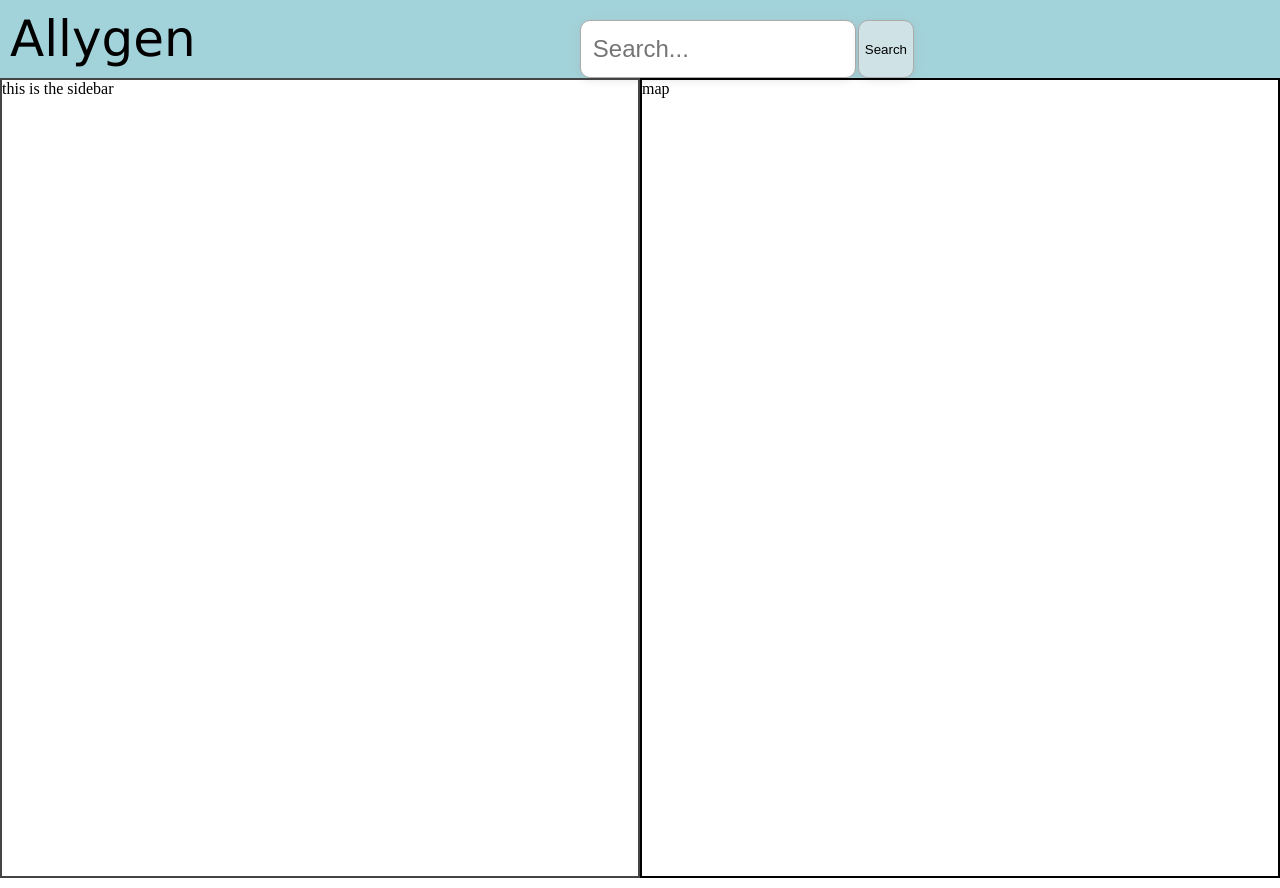
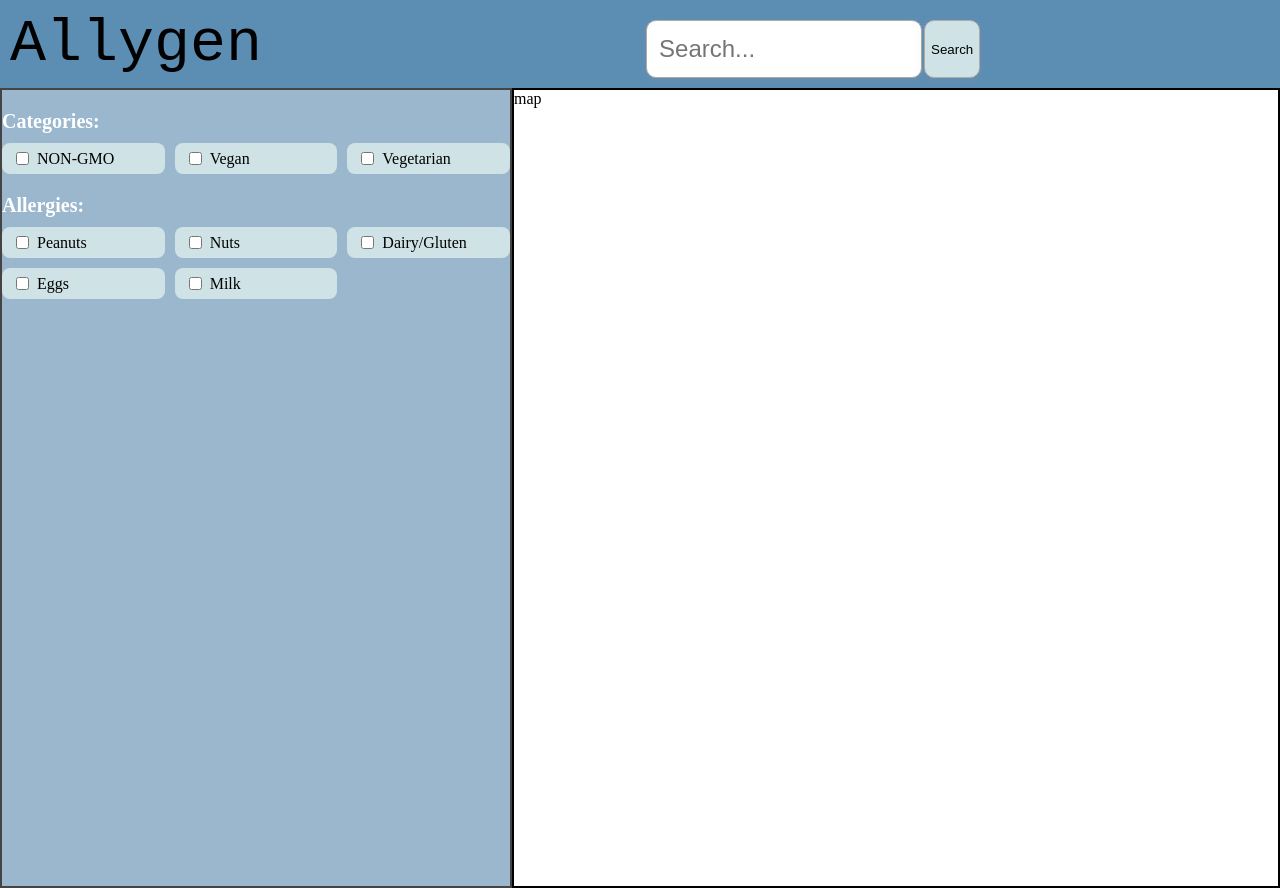
Before and after one commit to alexolotl1/Allygen, a plain HTML site: page index.html in a window 1280 px wide. Drawn offline with Linux system fonts and the light colour scheme.

Commit message:
Adding Categories

```diff
--- a/index.html
+++ b/index.html
@@ -13,7 +13,26 @@
         </div>
     </div>
     <div id="container">
-      <div id="sidebar">this is the sidebar</div>
+      <div id="sidebar">
+        <div class="filter-group">
+            <h3 class="filter-title">Categories:</h3>
+                <div class="filter-options">
+                <label><input type="checkbox" name="category" value="non-gmo"> NON-GMO</label>
+                <label><input type="checkbox" name="category" value="vegan"> Vegan</label>
+                <label><input type="checkbox" name="category" value="vegetarian"> Vegetarian</label>
+            </div>
+        </div>
+        <div class="filter-group">
+            <h3 class="filter-title">Allergies:</h3>
+                <div class="filter-options">
+                    <label><input type="checkbox" name="allergy" value="peanuts"> Peanuts</label>
+                    <label><input type="checkbox" name="allergy" value="nuts"> Nuts</label>
+                    <label><input type="checkbox" name="allergy" value="dairy"> Dairy/Gluten</label>
+                    <label><input type="checkbox" name="allergy" value="eggs"> Eggs</label>
+                    <label><input type="checkbox" name="allergy" value="milk"> Milk</label>
+                </div>
+        </div>
+    </div>
       <div id="map">map</div>
     </div>
   </body>
--- a/styles.css
+++ b/styles.css
@@ -10,11 +10,11 @@ body {
   align-items: flex-start; /* align left */
   padding: 0px;
   box-sizing: border-box;
-  background-color: #a3d3da; /* optional light background */
+  background-color: #5C8EB4; /* optional light background */
 }
 #logo {
-    font-family: "Lucida Sans Unicode", "Lucida Grande", sans-serif;
-    font-size: 50px;
+    font-family: "Courier New", monospace;
+    font-size: 60px;
     color: #000000;
     padding-left: 10px;
     padding-top: 10px;
@@ -61,14 +61,49 @@ body {
 }
 
 #sidebar {
-  width: 50%;
+  width: 40%;
   border: 2px solid #444;
+  background-color: #9AB7CD;
   overflow-y: auto;
   box-sizing: border-box;
 }
 
 #map {
-  width: 50%;
+  width: 60%;
   border: 2px solid #000;
   box-sizing: border-box;
 }
+.filter-options {
+  display: grid;
+  grid-template-columns: repeat(auto-fill, minmax(150px, 1fr));
+  gap: 10px;
+}
+
+.filter-options label {
+  display: flex;
+  align-items: center;
+  font-size: 16px;
+  background-color: #cfe3e6;
+  padding: 6px 10px;
+  border-radius: 8px;
+  cursor: pointer;
+  transition: background 0.2s ease;
+}
+
+.filter-options label:hover {
+  background-color: #b5d2db;
+}
+
+.filter-options input {
+  margin-right: 8px;
+}
+.filter-group {
+  margin: 20px 0;       /* space between each group */
+}
+
+.filter-title {
+  font-size: 20px;
+  font-weight: bold;
+  color: white;
+  margin-bottom: 10px;  /* space between title and filters */
+}
```
